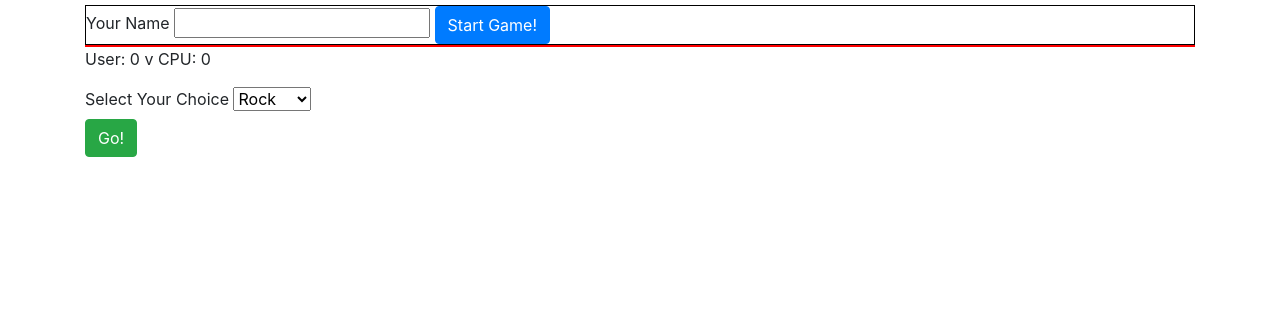
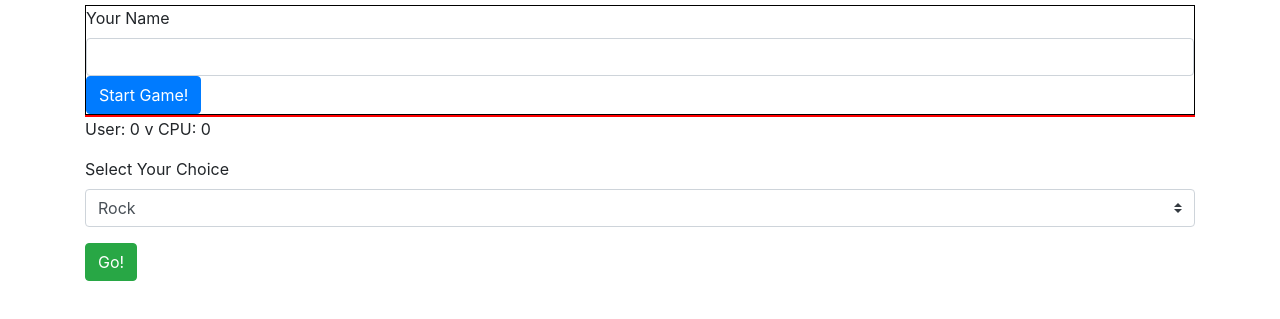
Before and after one commit to it3049c-fall22-henderson/rock-paper-scissors-ReeseBessUC, a plain HTML site: page index.html in a window 1280 px wide. Shown: the part 51-370 px from the top of the page. Drawn offline with Linux system fonts and the light colour scheme.

Commit message:
Adding Classes

```diff
--- a/index.html
+++ b/index.html
@@ -20,7 +20,7 @@
             <form id="name-form">
                 <div>
                     <label id="username">Your Name</label>
-                        <input id="username" textObject.placeholder = "Enter Name Here" type="text" name="username">
+                        <input id="username" textObject.placeholder = "Enter Name Here" type="text" name="username" class=" form-control">
                         <button id="start-game-button" class="btn btn-primary">Start Game!</button>
                     </label>
                 </div>
@@ -31,9 +31,9 @@
             <div id="score-tally">
                 <p id="score">User: 0 v CPU: 0</p>
             </form id="game-form">
-                <div>
+                <div class="form-group">
                     <label id="user-selection">Select Your Choice</label>
-                        <select name="user-selection" id="user-selection">
+                        <select name="user-selection" id="user-selection" class="custom-select">
                             <option value="">Rock</option>
                              <option value="">Paper</option>
                              <option value="">Sissors</option>
```
